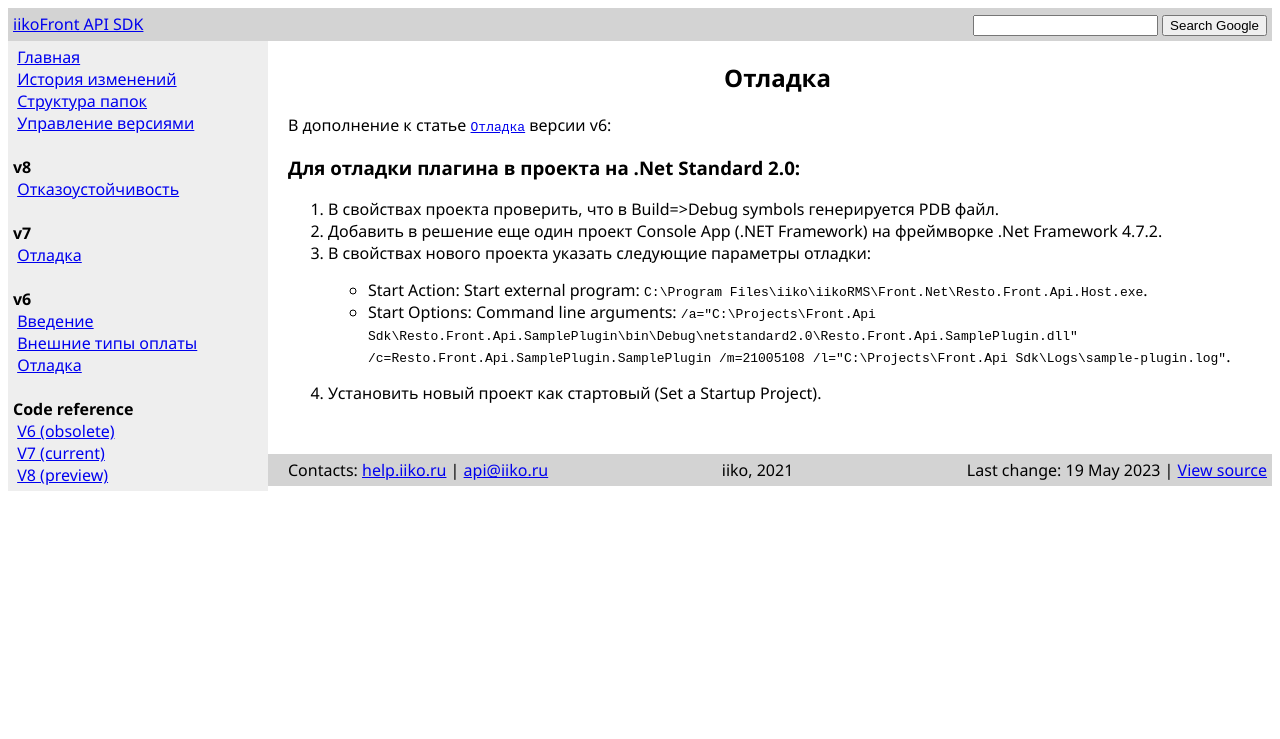
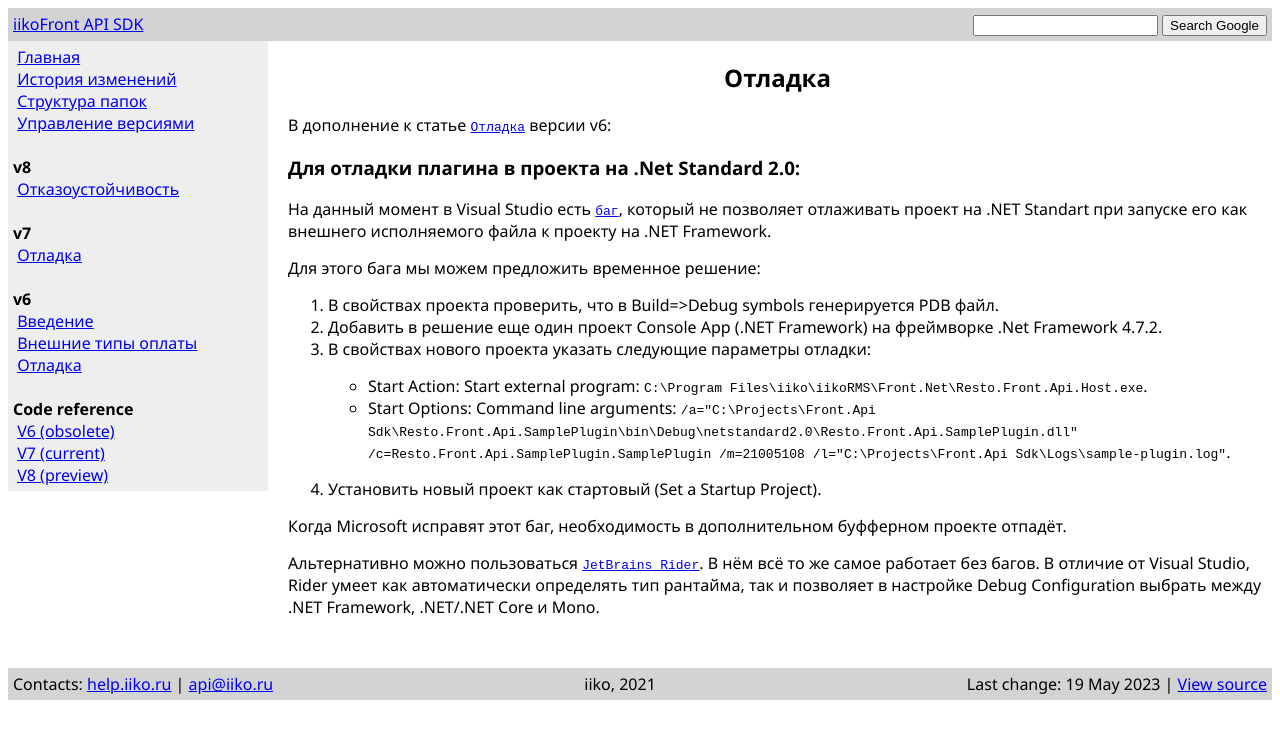
Before and after one commit to iiko/front.api.doc, a Jekyll site: the page built from v7/ru/Debugging.md, in a window 1280 px wide. Shown: the top 739 px of the page. Built offline with Jekyll 4.4.1, drawn with Linux system fonts in a browser that asks for light colours.

Commit message:
RMS-54283
Расширение\уточнение статьи

```diff
--- a/v7/ru/Debugging.md
+++ b/v7/ru/Debugging.md
@@ -5,7 +5,12 @@
 
 В дополнение к статье [`Отладка`](https://iiko.github.io/front.api.doc/v6/ru/Debugging.html) версии v6:
 
+
 ### Для отладки плагина в проекта на .Net Standard 2.0:
+
+На данный момент в Visual Studio есть [`баг`](https://github.com/dotnet/project-system/issues/5009), который не позволяет отлаживать проект на .NET Standart при запуске его как внешнего исполняемого файла к проекту на .NET Framework.
+
+Для этого бага мы можем предложить временное решение:
 
 1.	В свойствах проекта проверить, что в Build=>Debug symbols генерируется PDB файл.
 2.	Добавить в решение еще один проект Console App (.NET Framework) на фреймворке .Net Framework 4.7.2.
@@ -13,3 +18,7 @@
 	- Start Action: Start external program: `C:\Program Files\iiko\iikoRMS\Front.Net\Resto.Front.Api.Host.exe`.
 	- Start Options: Command line arguments: `/a="C:\Projects\Front.Api Sdk\Resto.Front.Api.SamplePlugin\bin\Debug\netstandard2.0\Resto.Front.Api.SamplePlugin.dll" /c=Resto.Front.Api.SamplePlugin.SamplePlugin /m=21005108 /l="C:\Projects\Front.Api Sdk\Logs\sample-plugin.log"`.
 4.	Установить новый проект как стартовый (Set a Startup Project).
+
+Когда Microsoft исправят этот баг, необходимость в дополнительном буфферном проекте отпадёт.
+
+Альтернативно можно пользоваться [`JetBrains Rider`](https://www.jetbrains.com/help/rider/Introduction.html). В нём всё то же самое работает без багов. В отличие от Visual Studio, Rider умеет как автоматически определять тип рантайма, так и позволяет в настройке Debug Configuration выбрать между .NET Framework, .NET/.NET Core и Mono.
```
